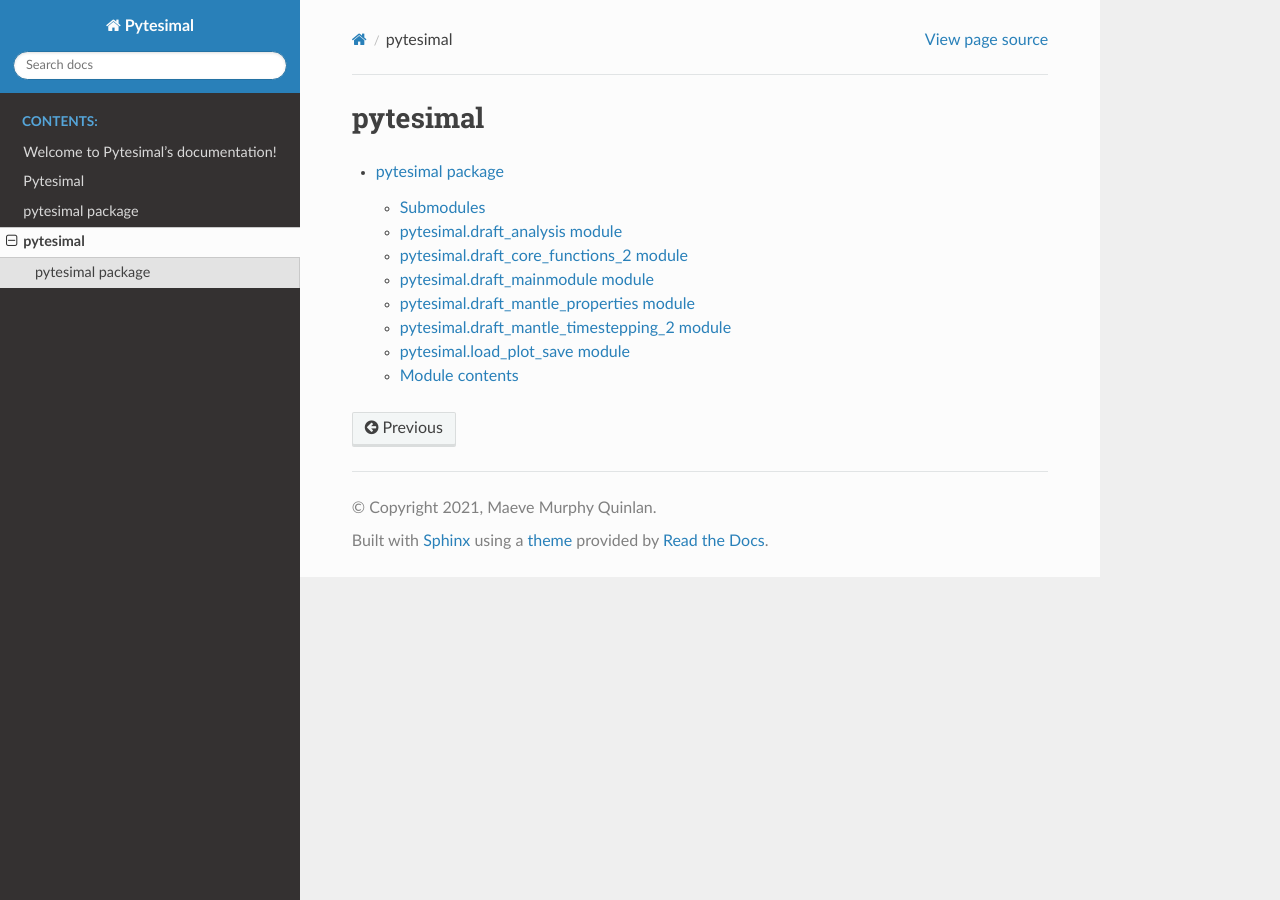
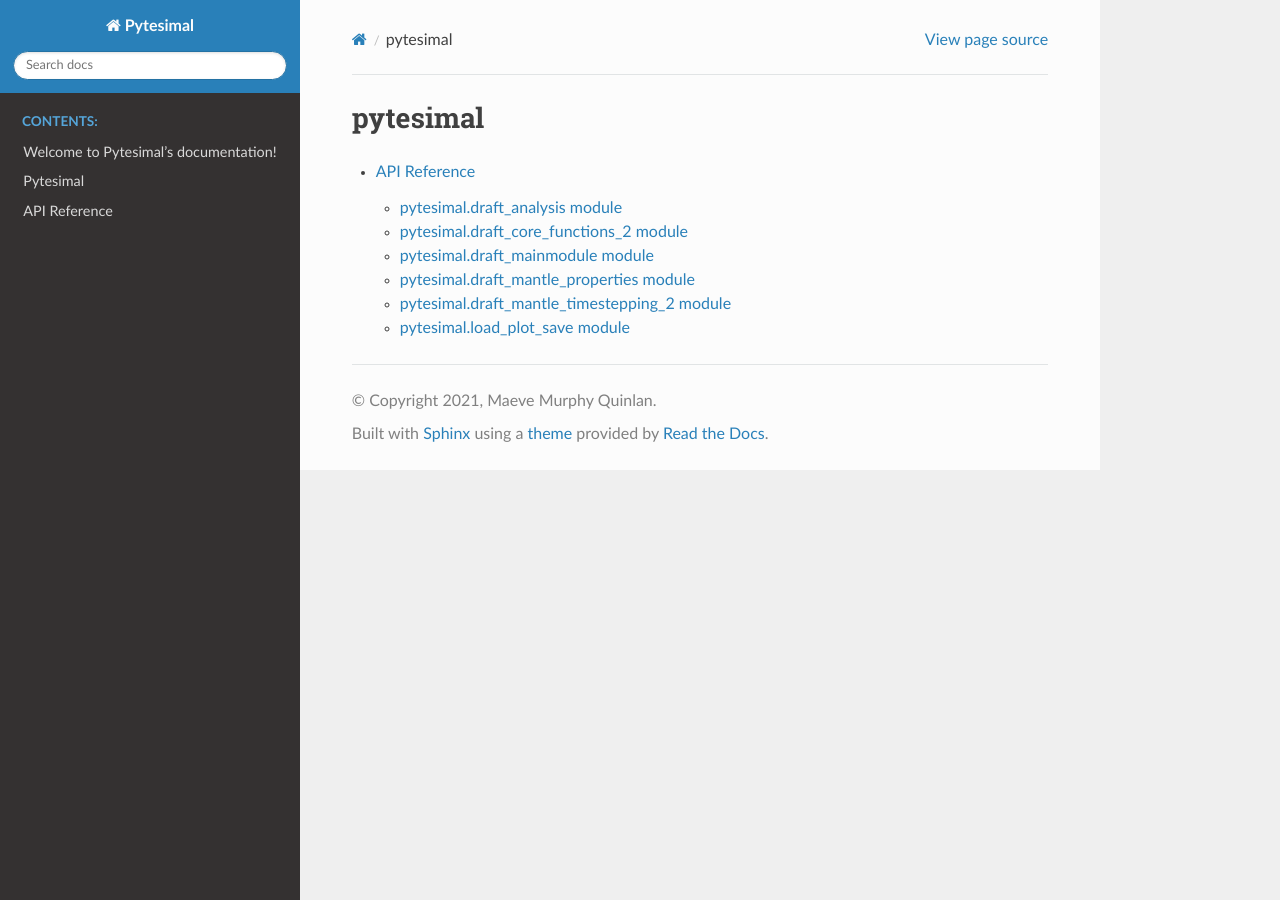
Before and after one commit to murphyqm/pytesimal, a Sphinx documentation site: the page built from docs/modules.rst, in a window 1280 px wide. Built offline with Sphinx 7.4.7 and the Read the Docs theme 2.0.0, drawn with Linux system fonts in a browser that asks for light colours.

Commit message:
Tidy up autodoc

```diff
--- a/docs/conf.py
+++ b/docs/conf.py
@@ -13,7 +13,7 @@
 import os
 import sys
 
-sys.path.insert(0, os.path.abspath('../..'))
+# sys.path.insert(0, os.path.abspath('../..'))
 # sys.path.insert(0, os.path.abspath('../../pytesimal'))
 sys.path.insert(0, os.path.abspath('../'))
 
--- a/docs/index.rst
+++ b/docs/index.rst
@@ -10,7 +10,6 @@
    self
    README
    pytesimal
-   modules
 
 
 
--- a/docs/pytesimal.rst
+++ b/docs/pytesimal.rst
@@ -1,8 +1,5 @@
-pytesimal package
-=================
-
-Submodules
-----------
+API Reference
+=============
 
 pytesimal.draft\_analysis module
 --------------------------------
@@ -51,11 +48,3 @@ pytesimal.load\_plot\_save module
    :members:
    :undoc-members:
    :show-inheritance:
-
-Module contents
----------------
-
-.. automodule:: pytesimal
-   :members:
-   :undoc-members:
-   :show-inheritance:
```
Also changed, not shown: 13 other files.
